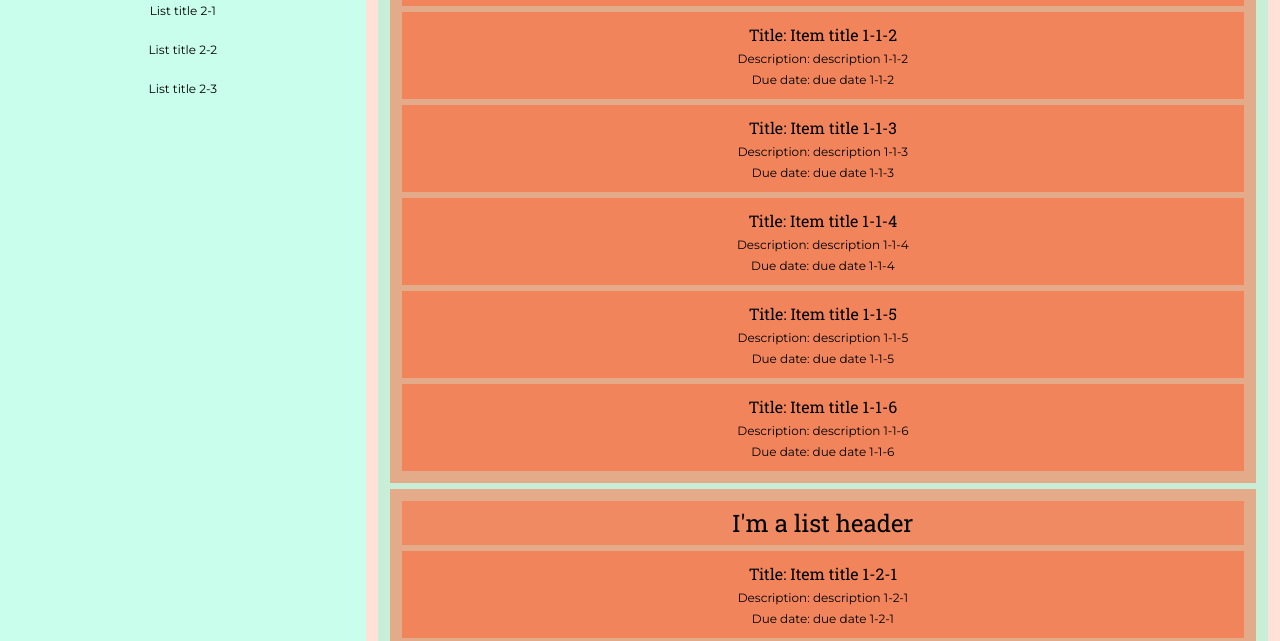
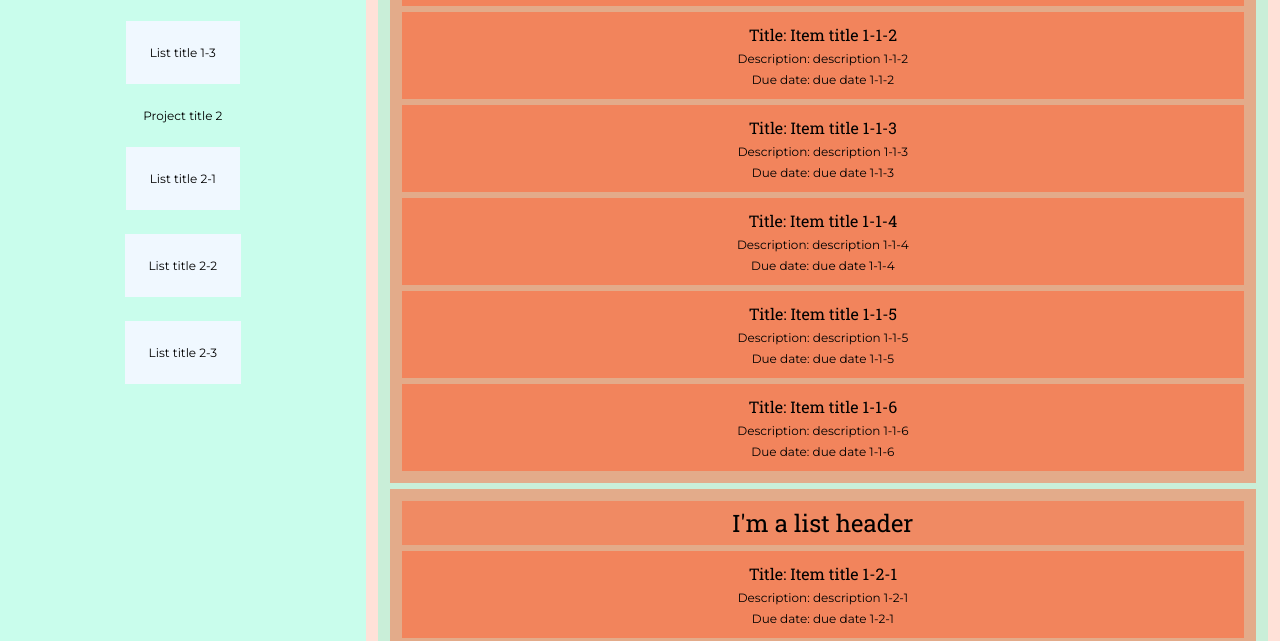
Before and after one commit to Chris-Wilco/odin-todo, a website built with webpack: page src/index.html in a window 1280 px wide. Shown: the part 336-977 px from the top of the page. Built offline with nearby package versions, Linux system fonts and the light colour scheme.

Commit message:
freeze state before branch

```diff
--- a/src/styles.css
+++ b/src/styles.css
@@ -69,6 +69,8 @@ body {
 }
 
 .nav-content {
+    background-color: aliceblue;
+    padding: 2rem;
 }
 
 .content-container {
```
Also changed, not shown: dist/index.bundle.js.
